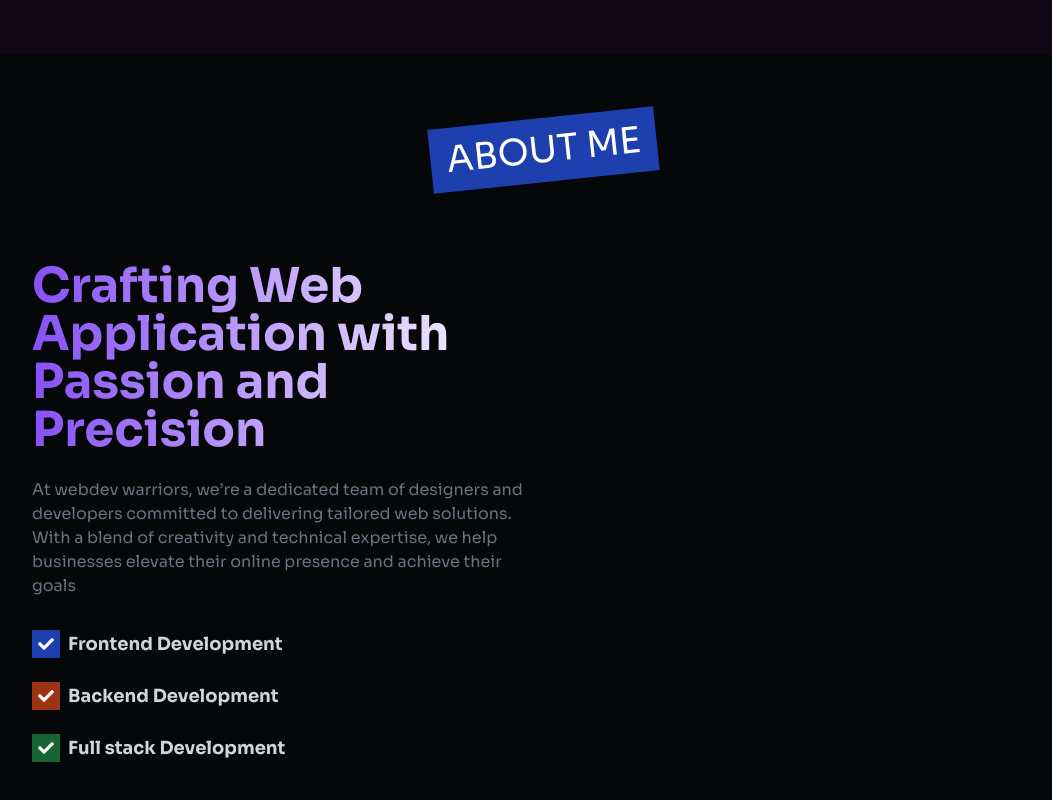
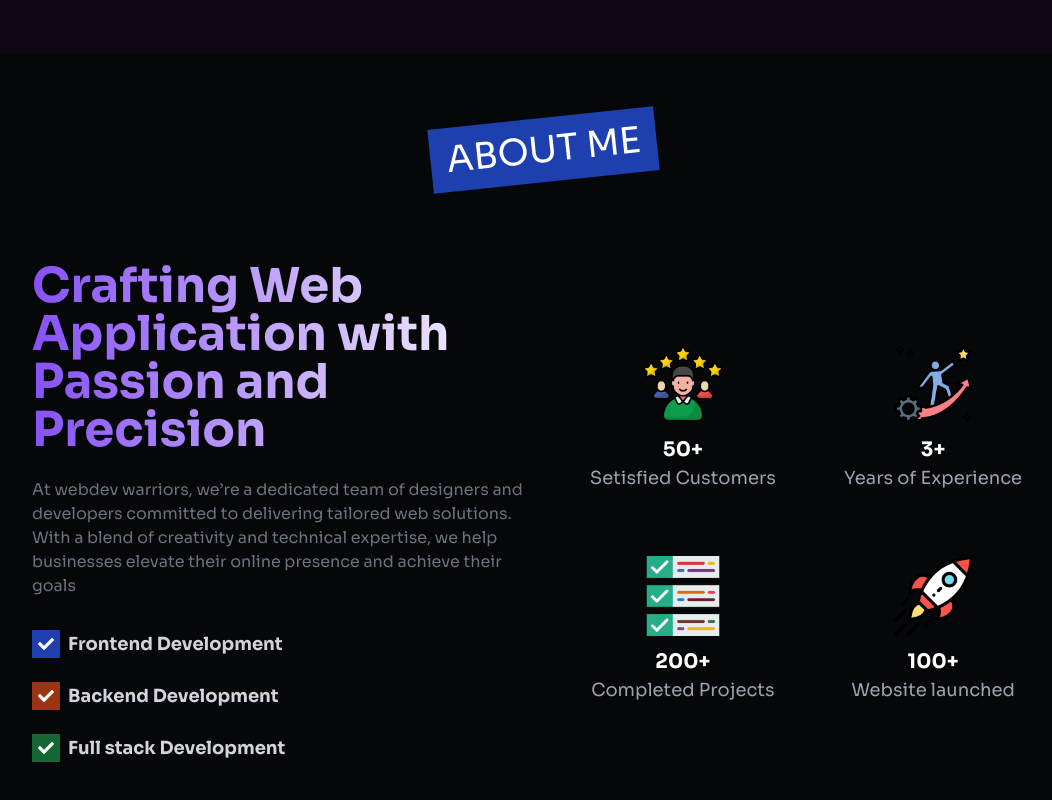
Before and after one commit to danial137/protofo, a Next.js app: page / in a window 1280 px wide. Shown: the part 746-1546 px from the top of the page, without its empty margins (96-1148 px from the left). Built offline with nearby package versions, Linux system fonts and the light colour scheme.

Commit message:
feat: enhance About component with additional content and image integration

```diff
--- a/components/Home/About/About.tsx
+++ b/components/Home/About/About.tsx
@@ -1,5 +1,6 @@
 import SectionHeading from '@/components/Helper/SectionHeading'
 import { aboutInfo } from '@/Data/data'
+import Image from 'next/image'
 import React from 'react'
 import { FaCheck } from 'react-icons/fa'
 
@@ -36,7 +37,35 @@ const About = () => {
 
                 </div>
                 {/* state content */}
-                <div></div>
+                <div className='grid grid-cols-2 gap-16 items-center lg:mx-auto'>
+                    <div>
+                        <Image src="/images/customer.png" alt="customer" width={80} height={80} className='mx-auto' />
+                        <p className='mt-3 font-bold text-xl text-white text-center'>{aboutInfo.client}</p>
+                        <p className='text-base sm:text-lg text-gray-400 text-center '>Setisfied Customers</p>
+                    </div>
+                    <div>
+                        <Image src="/images/experience.png" alt="customer" width={80} height={80} className='mx-auto' />
+                        <p className='mt-3 font-bold text-xl text-white text-center'>{aboutInfo.experience}</p>
+                        <p className='text-base sm:text-lg text-gray-400 text-center '>Years of Experience</p>
+                    </div>
+
+                    <div>
+                        <Image src="/images/completed.png" alt="customer" width={80} height={80} className='mx-auto' />
+                        <p className='mt-3 font-bold text-xl text-white text-center'>{aboutInfo.project}</p>
+                        <p className='text-base sm:text-lg text-gray-400 text-center '>Completed Projects</p>
+                    </div>
+
+
+                    <div>
+                        <Image src="/images/rocket.png" alt="customer" width={80} height={80} className='mx-auto' />
+                        <p className='mt-3 font-bold text-xl text-white text-center'>{aboutInfo.website}</p>
+                        <p className='text-base sm:text-lg text-gray-400 text-center '>Website launched</p>
+                    </div>
+
+
+
+
+                </div>
             </div>
         </div>
     )
```
